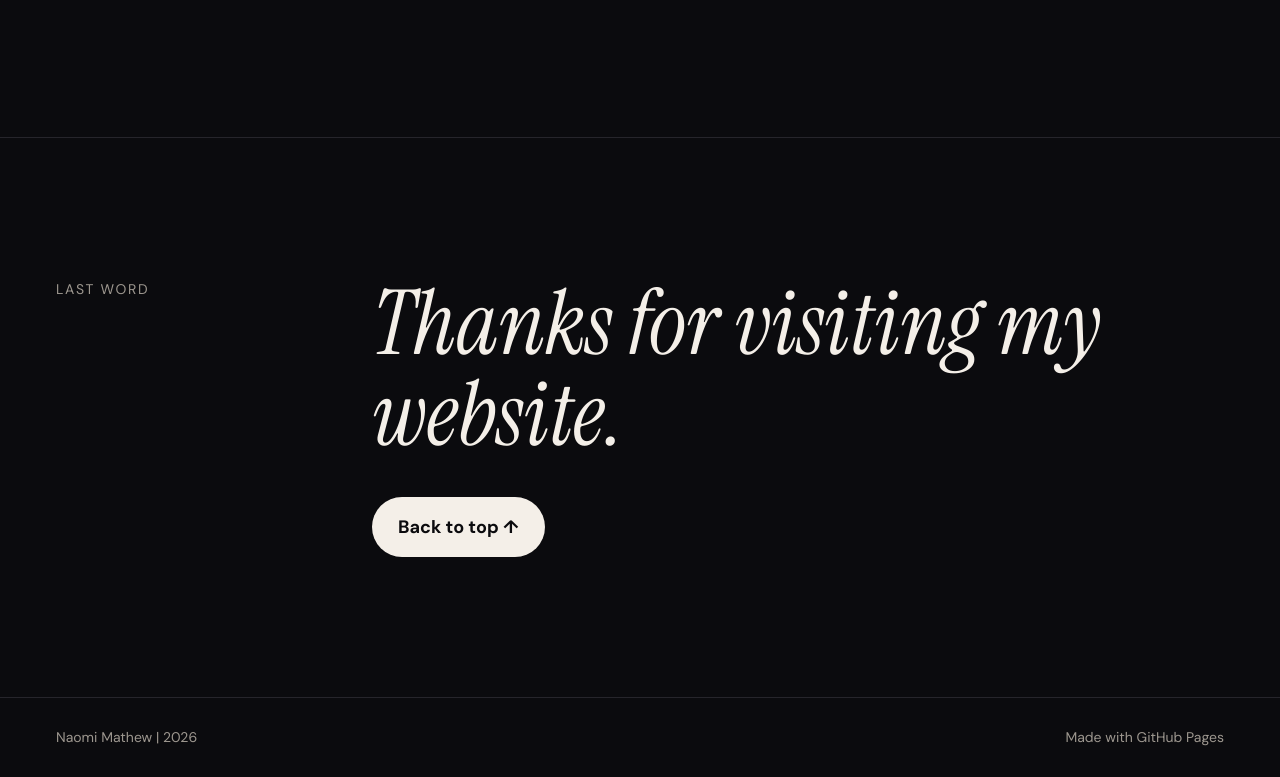
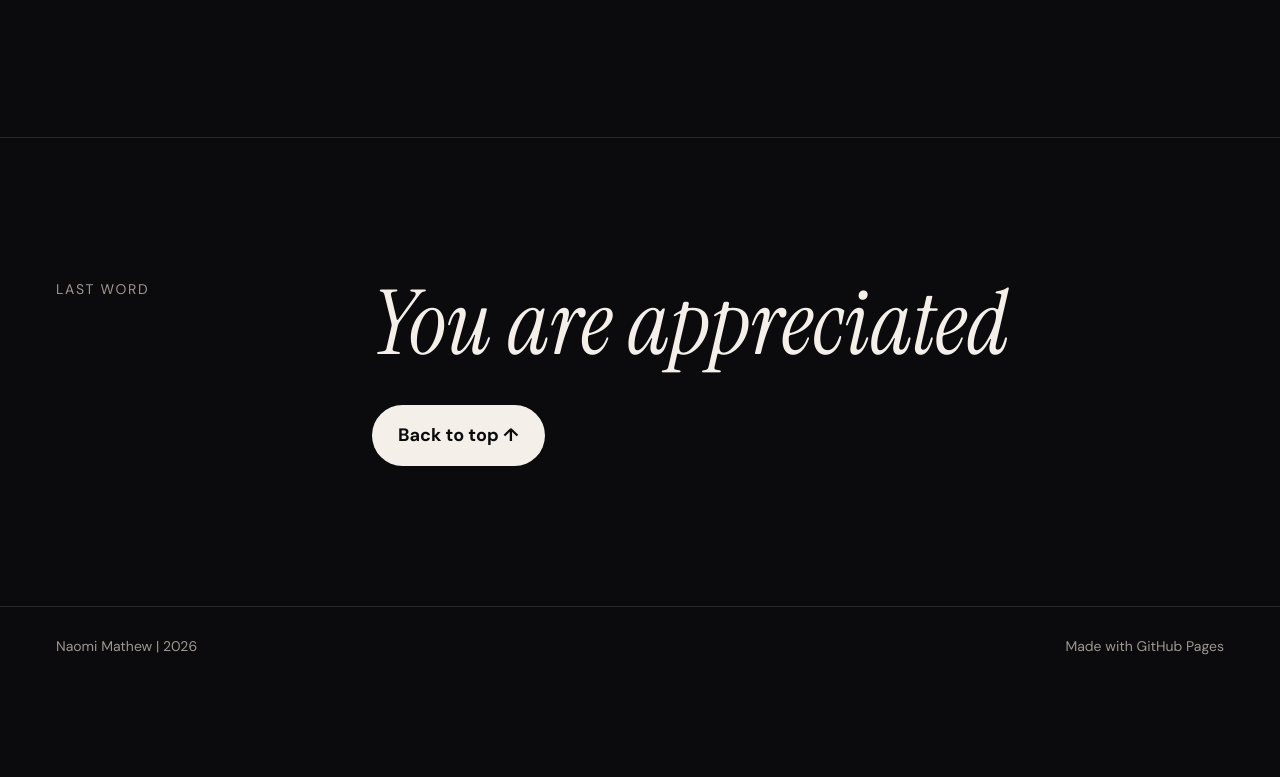
Before and after one commit to Naomi-Mathew26/Naomi-Mathew26.github.io, a plain HTML site: page index.html in a window 1280 px wide. Shown: the part 1183-1960 px from the top of the page. After the commit the page ends 1868 px from the top, so only its background shows below. Drawn offline with Linux system fonts and the light colour scheme.

Commit message:
Update contact section note message

```diff
--- a/index.html
+++ b/index.html
@@ -91,7 +91,7 @@
   <section class="block" id="contact">
     <p class="label">Last word</p>
     <div class="note-wrap">
-      <p class="note">Thanks for visiting my website.</p> <!-- EDIT 3: change this in Part 6 -->
+      <p class="note">You are appreciated</p> <!-- EDIT 3: change this in Part 6 -->
       <a class="cta" href="#top">Back to top &uarr;</a>
     </div>
   </section>
```
